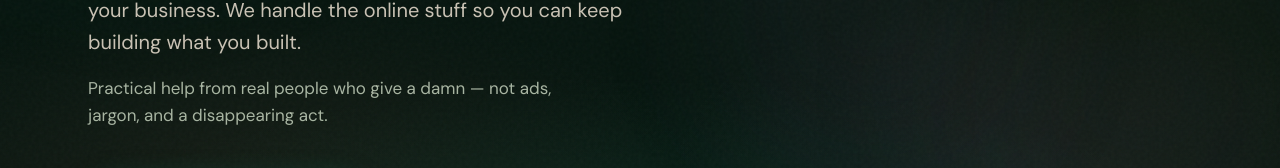
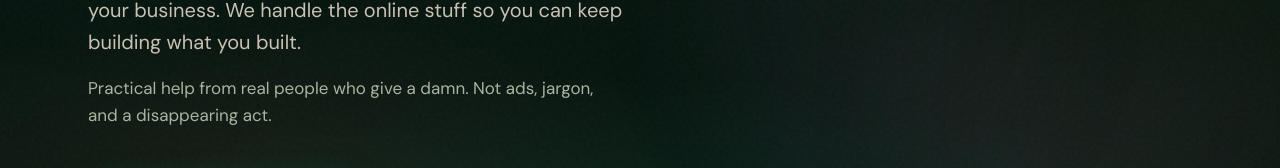
Before and after one commit to dpuzel/evergreen-reach-next, a Next.js app: page / in a window 1280 px wide. Shown: the part 485-653 px from the top of the page. Built offline with nearby package versions, Linux system fonts and the light colour scheme.

Commit message:
Update Hero.tsx
Removing some em-dashes

```diff
--- a/src/components/Hero.tsx
+++ b/src/components/Hero.tsx
@@ -45,7 +45,7 @@ export function Hero() {
               you built.
             </p>
             <p className="mb-10 max-w-lg text-base leading-relaxed text-sage sm:text-[1.0625rem]">
-              Practical help from real people who give a damn — not ads, jargon,
+              Practical help from real people who give a damn. Not ads, jargon,
               and a disappearing act.
             </p>
           </Reveal>
```
